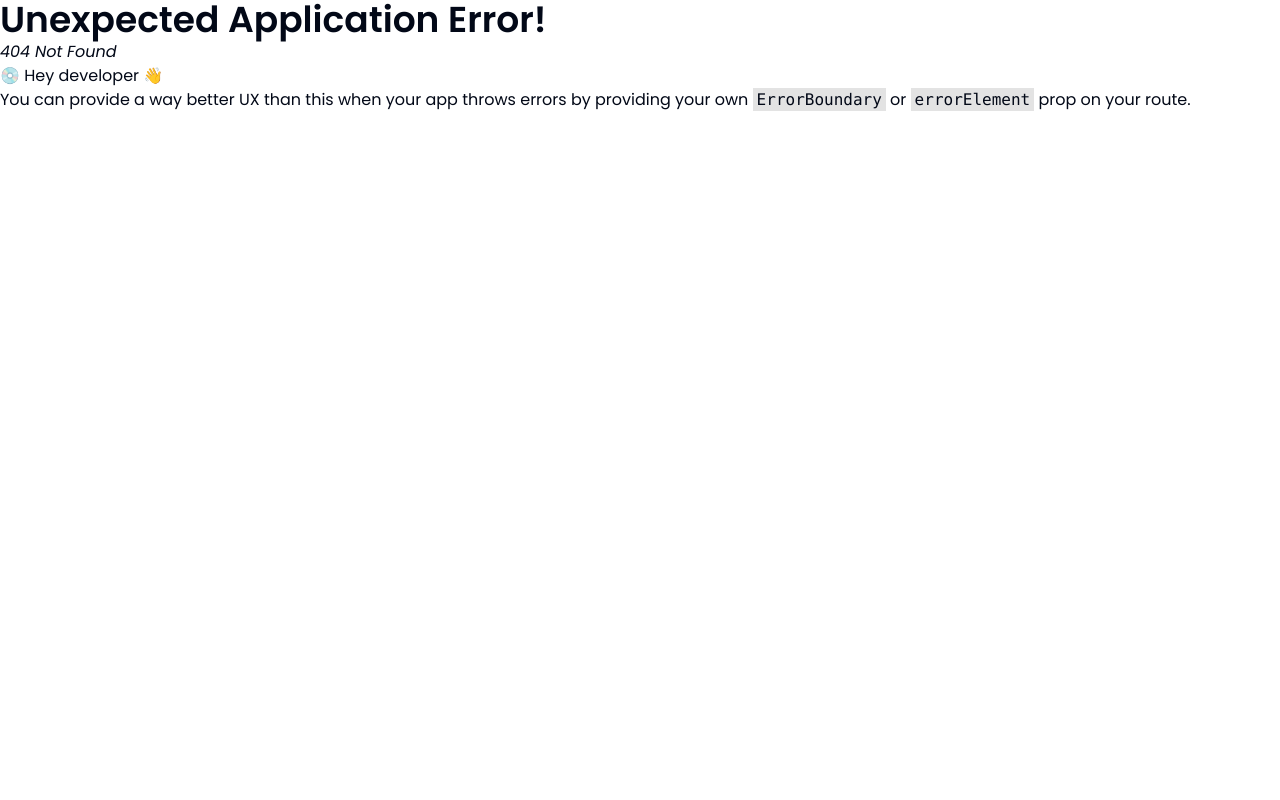
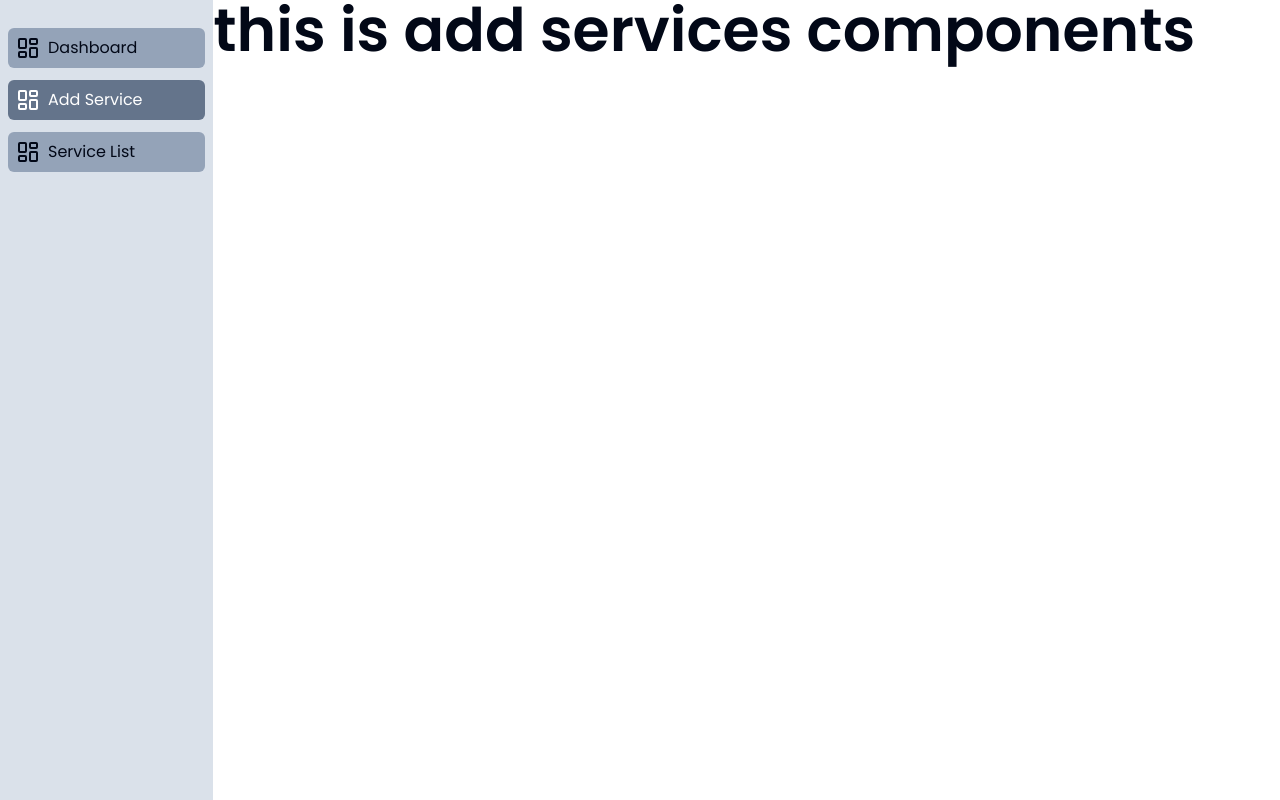
Before and after one commit to BourhanUddin/exploring-framer-motion-with-chadcn, a React (Vite) app: page /admin/add-service in a window 1280 px wide. Before the commit this address had no page. Built offline with nearby package versions, Linux system fonts and the light colour scheme.

Commit message:
create admin dashbord

```diff
--- /dev/null
+++ b/src/components/layouts/AdminLayout.tsx
@@ -0,0 +1,15 @@
+import { Outlet } from "react-router-dom";
+import SideBar from "./SideBar";
+
+const AdminLayout = () => {
+  return (
+    <div className="grid grid-cols-12">
+      <SideBar></SideBar>
+      <div className="col-span-10 ">
+        <Outlet></Outlet>
+      </div>
+    </div>
+  );
+};
+
+export default AdminLayout;
--- /dev/null
+++ b/src/components/layouts/SideBar.tsx
@@ -0,0 +1,58 @@
+import { cn } from "@/lib/utils";
+import { LayoutDashboard } from "lucide-react";
+import { NavLink } from "react-router-dom";
+
+const SideBar = () => {
+  return (
+    <div className="col-span-2 bg-slate-300 bg-opacity-70 h-screen sticky top-0 left-0 overflow-auto pt-5">
+      <nav className="flex flex-col gap-3 p-2 ">
+        <NavLink
+          className={({ isActive }) =>
+            cn(
+              "bg-slate-400 rounded-md p-2  hover:bg-slate-500 flex items-center gap-2",
+              {
+                "bg-slate-500  hover:bg-opacity-75 hover:transition-all text-white":
+                  isActive,
+              }
+            )
+          }
+          to={"/admin/dashboard"}
+        >
+          <LayoutDashboard className="shrink-0"> </LayoutDashboard>
+          <span className=" truncate">Dashboard</span>
+        </NavLink>
+        <NavLink
+          className={({ isActive }) =>
+            cn(
+              "bg-slate-400 rounded-md p-2 hover:bg-slate-500  flex items-center gap-2",
+              {
+                "bg-slate-500  hover:bg-opacity-75 hover:transition-all text-white":
+                  isActive,
+              }
+            )
+          }
+          to={"/admin/add-service"}
+        >
+          <LayoutDashboard className="shrink-0"> </LayoutDashboard>
+          <span className=" truncate">Add Service</span>
+        </NavLink>
+        <NavLink
+          className={({ isActive }) =>
+            cn(
+              "bg-slate-400 rounded-md p-2 hover:bg-slate-500  flex items-center gap-2",
+              {
+                "bg-slate-500   hover:transition-all text-white": isActive,
+              }
+            )
+          }
+          to={"/admin/service-list"}
+        >
+          <LayoutDashboard className="shrink-0"> </LayoutDashboard>
+          <span className=" truncate">Service List</span>
+        </NavLink>
+      </nav>
+    </div>
+  );
+};
+
+export default SideBar;
--- /dev/null
+++ b/src/pages/admin/AddService.tsx
@@ -0,0 +1,9 @@
+const AddService = () => {
+  return (
+    <div>
+      <h1>this is add services components</h1>
+    </div>
+  );
+};
+
+export default AddService;
--- /dev/null
+++ b/src/pages/admin/DashBord.tsx
@@ -0,0 +1,9 @@
+const DashBord = () => {
+  return (
+    <div>
+      <h1>this is dashbord</h1>
+    </div>
+  );
+};
+
+export default DashBord;
--- /dev/null
+++ b/src/pages/admin/ServicesList.tsx
@@ -0,0 +1,9 @@
+const ServicesList = () => {
+  return (
+    <div>
+      <h1>this is Services list components</h1>
+    </div>
+  );
+};
+
+export default ServicesList;
--- a/src/pages/home/HeroSection.tsx
+++ b/src/pages/home/HeroSection.tsx
@@ -46,9 +46,14 @@ const HeroSection = () => {
   return (
     <div className="overflow-hidden ">
       <Container className="h-[calc(100vh-45px)]  grid grid-cols-1 lg:grid-cols-2 place-content-center mt-10">
-        <motion.div variants={intro} initial="hidden" animate="visible">
+        <motion.div
+          variants={intro}
+          initial="hidden"
+          animate="visible"
+          className="order-last"
+        >
           <motion.h1
-            className="mb-5 text-7xl font-extrabold"
+            className="mb-5 text-7xl font-extrabold  "
             variants={introchildren}
           >
             <span className=" font-extrabold " style={{ color: "#B1B1B1" }}>
@@ -70,10 +75,10 @@ const HeroSection = () => {
           variants={laptopAnimated}
           initial="initial"
           animate="animate"
-          className=" w-2/4 lg:w-full mx-auto "
+          className=" w-2/4 mb-20 lg:w-full mx-auto sm:order-last lg:order-last"
         >
           <img
-            className=" p-5 h-[85%] object-contain "
+            className=" p-5 sm:h-[100%]  lg:h-[85%] object-contain "
             src="./src/assets/images/macbook-exposed.png"
             alt=""
           />
--- a/src/routes/routes.tsx
+++ b/src/routes/routes.tsx
@@ -1,8 +1,12 @@
 import App from "@/App";
+import AdminLayout from "@/components/layouts/AdminLayout";
 import About from "@/pages/About";
+import AddService from "@/pages/admin/AddService";
+import DashBord from "@/pages/admin/DashBord";
+import ServicesList from "@/pages/admin/ServicesList";
 import Home from "@/pages/home";
 
-import { createBrowserRouter } from "react-router-dom";
+import { Navigate, createBrowserRouter } from "react-router-dom";
 
 const router = createBrowserRouter([
   {
@@ -19,6 +23,28 @@ const router = createBrowserRouter([
       },
     ],
   },
+  {
+    path: "/admin",
+    element: <AdminLayout></AdminLayout>,
+    children: [
+      {
+        index: true,
+        element: <Navigate to={"/admin/dashboard"}></Navigate>,
+      },
+      {
+        path: "dashboard",
+        element: <DashBord></DashBord>,
+      },
+      {
+        path: "service-list",
+        element: <ServicesList></ServicesList>,
+      },
+      {
+        path: "add-service",
+        element: <AddService></AddService>,
+      },
+    ],
+  },
 ]);
 
 export default router;
```
